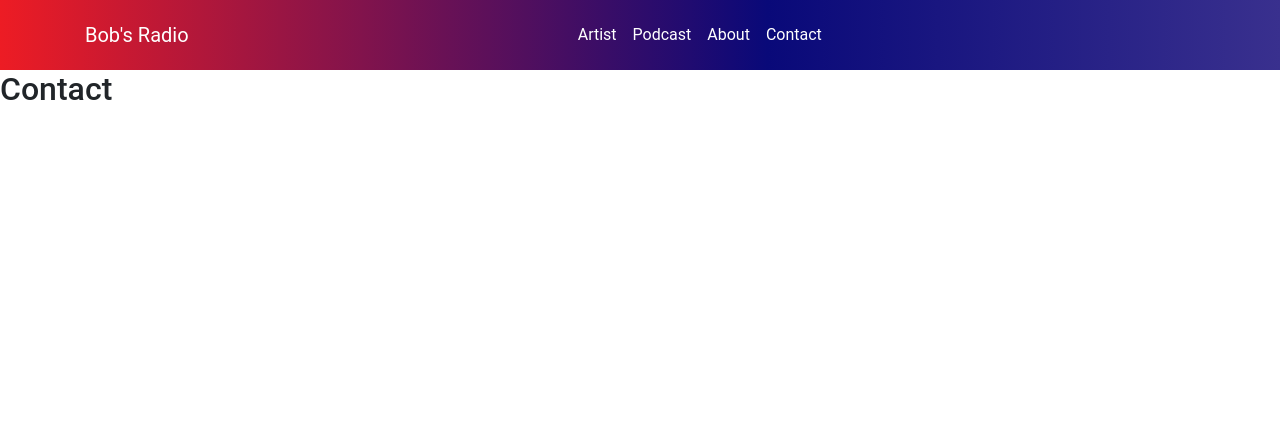
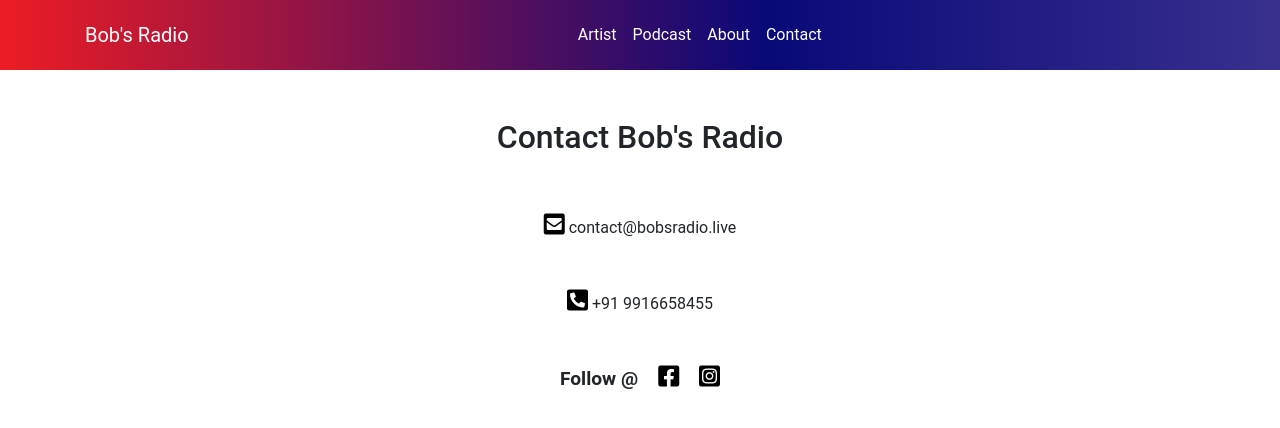
Before and after one commit to gurunadig/bobsradio-website, a Django app: page /contact in a window 1280 px wide. Shown: the top 428 px of the page. Run offline with Django 4.2, Linux system fonts and the light colour scheme; some libraries are stand-ins or nearby versions.

Commit message:
bobs updated

```diff
--- a/bobsradio/radio/templates/radio/artist.html
+++ b/bobsradio/radio/templates/radio/artist.html
@@ -1,4 +1,3 @@
-
 {% extends 'main.html' %}
 {% load static %}
 
--- a/bobsradio/radio/templates/radio/contact.html
+++ b/bobsradio/radio/templates/radio/contact.html
@@ -1,11 +1,58 @@
 {% extends 'main.html' %}
 {% load static %}
 
+{% block content %}
+<div class="container">
 
-{% block content %}
-<div class="row">
-    <div class="col-2">
-        <h2>Contact</h2>
+    <div class="row d-flex justify-container-center">
+
+        <div class="col-12">
+            <h2 class="text-center mt-5">Contact Bob's Radio </h2>
+        </div>
+
+        <div class="col-12">
+            <p class="text-center mt-5">
+                <i class="fas fa-envelope-square iconscon">
+                </i>
+                contact@bobsradio.live
+            </p>
+            <p class="text-center mt-5">
+                <i class="fas fa-phone-square-alt iconscon">
+                </i>
+                +91 9916658455
+            </p>
+            <p class="text-center mt-5">
+                <span class="artdetahead">Follow @</span>
+                <a href="https://www.facebook.com/BoBs-Radio-109160751652982">
+                    <i class="fab fa-facebook-square iconscon ml-3"></i>
+                </a>
+                <a href="https://www.instagram.com/p/CYiyvhhv0y7/?utm_medium=copy_link">
+                    <i class="fab fa-instagram-square iconscon ml-3"></i>
+                </a>
+            </p>
+        </div>
+
+        <!-- <div class="col-12">
+            <div class="row ">
+                <div class="col-4">
+                    <p class="text-center">
+                        <a class="nodecor" href="">
+                            <i class="fab fa-facebook-square iconscon">
+                            </i>
+                        </a>
+                    </p>
+                    <p class="text-center">
+                        <a class="nodecor" href="">
+                            <i class="fab fa-instagram-square iconscon">
+                            </i>
+                        </a>
+                    </p>
+                </div>
+            </div>
+        </div> -->
+
+        </div>
     </div>
 </div>
+
 {% endblock content %}
--- a/bobsradio/static/css/style.css
+++ b/bobsradio/static/css/style.css
@@ -58,6 +58,14 @@ body{
   font-weight: 600;
 }
 
+.nodecor{
+  text-decoration: none !important;
+}
+
+.iconscon{
+  font-size:1.5rem;
+  color: #000;
+}
 
 
 .card {
```
Also changed, not shown: bobsradio/radio/templates/radio/ArtistDetails.html (+7 -6 lines), 1 other file.
